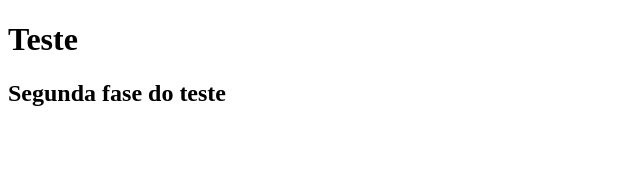
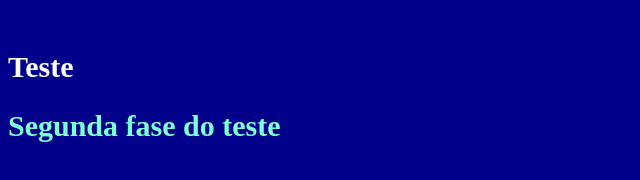
Before and after one commit to GabrielMonteir0/primeiroSite, a plain HTML site: page index.html in a window 1280 px wide. Shown: the whole page, without its empty margins (0-640 px from the left). Drawn offline with Linux system fonts and the light colour scheme.

Commit message:
terceiro comentario

```diff
--- a/index.html
+++ b/index.html
@@ -9,6 +9,29 @@
     <h1>Teste</h1>
     <h2>Segunda fase do teste</h2>
 
+
+    <style>
+
+        h1 {
+            font-size: 30px;
+            font-family: 'Times New Roman', Times, serif;
+            color: rgb(255, 255, 255);
+        }
+        h2 {
+            font-family: 'Times New Roman', Times, serif;
+            font-size: 30px;
+            color: aquamarine;
+
+        }
+
+        body { background-color: darkblue;
+               margin-top: 50px;
+               text-align: center ;
+               text-align: justify;
+               text-shadow: none;
+        }
+    </style>
+
     <script src="index.js"></script>
 </body>
 </html>
--- a/index.js
+++ b/index.js
@@ -1 +1,6 @@
 console.log("Tá funcionando");
+
+alert("site em construção")
+var primeironumero = 20;
+var segundonumero = 15;
+var soma = primeironumero + segundonumero;
```
